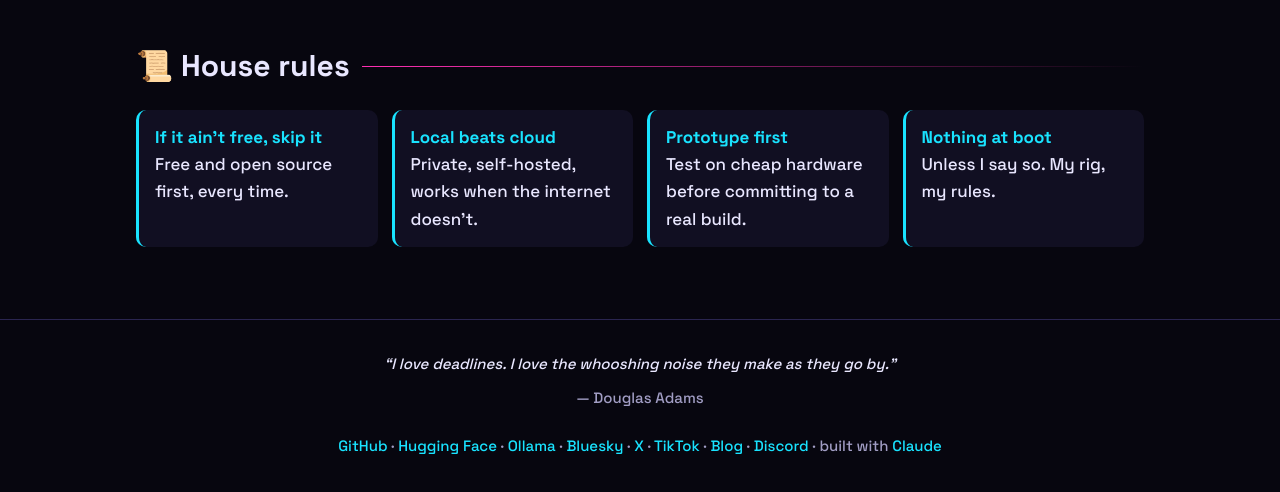
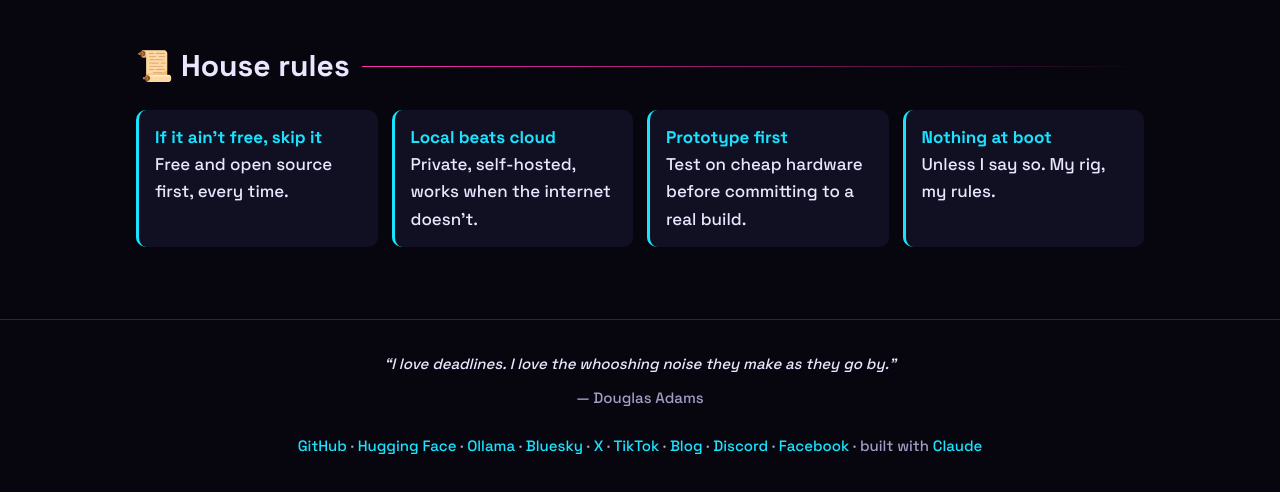
Before and after one commit to 2db2du-byte/2db2du-byte.github.io, a plain HTML site: page index.html in a window 1280 px wide. Shown: the part 2300-2792 px from the top of the page. Drawn offline with Linux system fonts and the light colour scheme.

Commit message:
Add Facebook page link
Co-Authored-By: Claude Opus 5.5 <noreply@anthropic.com>

```diff
--- a/index.html
+++ b/index.html
@@ -113,6 +113,7 @@
       <a class="chip" href="https://www.tiktok.com/@rabbidsraccoons">🎵 TikTok</a>
       <a class="chip" href="https://dev.to/rabbidraccoon">✍️ Blog</a>
       <a class="chip" href="https://discord.com/users/1083894691541553223" title="Discord: RabbidsRaccoons">💬 Discord</a>
+      <a class="chip" href="https://www.facebook.com/profile.php?id=61595623026537" title="Facebook: Rabbid Raccoon">📘 Facebook</a>
     </div>
   </div>
 </header>
@@ -171,7 +172,7 @@
   <div class="wrap">
     <q>I love deadlines. I love the whooshing noise they make as they go by.</q>
     — Douglas Adams<br><br>
-    <a href="https://github.com/2db2du-byte">GitHub</a> · <a href="https://huggingface.co/RabbidRaccoon">Hugging Face</a> · <a href="https://ollama.com/2db2du">Ollama</a> · <a href="https://bsky.app/profile/rabbid-raccoon.bsky.social">Bluesky</a> · <a href="https://x.com/IKAGTKAGRabbid">X</a> · <a href="https://www.tiktok.com/@rabbidsraccoons">TikTok</a> · <a href="https://dev.to/rabbidraccoon">Blog</a> · <a href="https://discord.com/users/1083894691541553223">Discord</a> · built with <a href="https://claude.com/claude-code">Claude</a>
+    <a href="https://github.com/2db2du-byte">GitHub</a> · <a href="https://huggingface.co/RabbidRaccoon">Hugging Face</a> · <a href="https://ollama.com/2db2du">Ollama</a> · <a href="https://bsky.app/profile/rabbid-raccoon.bsky.social">Bluesky</a> · <a href="https://x.com/IKAGTKAGRabbid">X</a> · <a href="https://www.tiktok.com/@rabbidsraccoons">TikTok</a> · <a href="https://dev.to/rabbidraccoon">Blog</a> · <a href="https://discord.com/users/1083894691541553223">Discord</a> · <a href="https://www.facebook.com/profile.php?id=61595623026537">Facebook</a> · built with <a href="https://claude.com/claude-code">Claude</a>
   </div>
 </footer>
 
```
